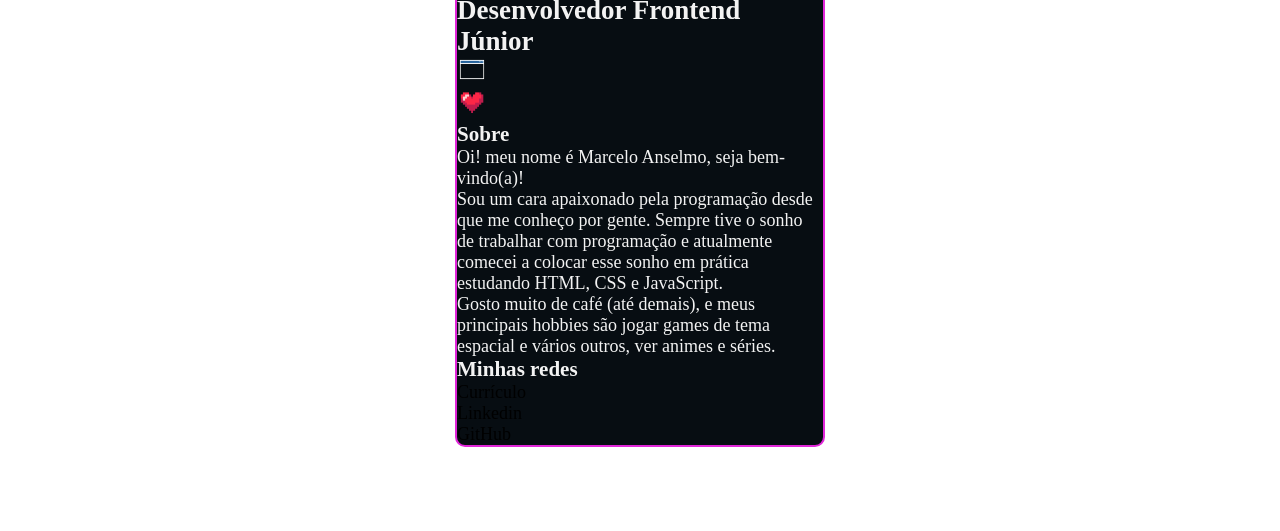
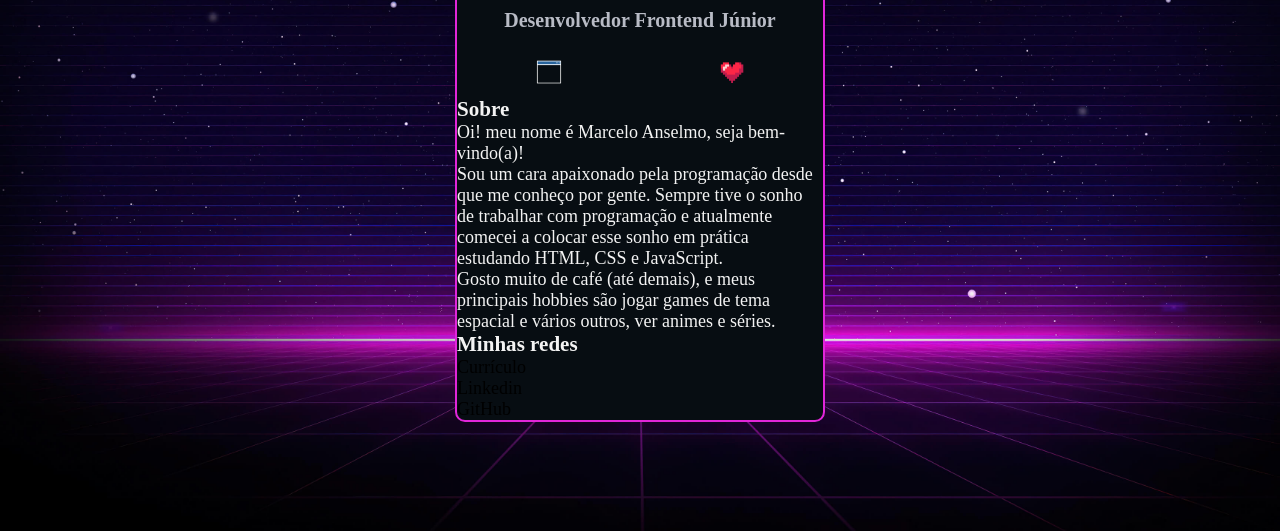
Before and after one commit to Croneydbr/projeto-mini-portfolio, a plain HTML site: page index.html in a window 1280 px wide. Shown: the part 269-800 px from the top of the page. Drawn offline with Linux system fonts and the light colour scheme.

Commit message:
card css style added

```diff
--- a/src/img/css/estilo.css
+++ b/src/img/css/estilo.css
@@ -1,5 +1,5 @@
 body{
-    background-image: url(src/img/fundo-site.jpg);
+    background-image: url(../fundo-site.jpg);
     background-repeat: no-repeat;
     background-size: cover;
     background-position: center;
@@ -21,9 +21,6 @@ body{
     border-radius: 10px;
 }
 
-.window img{
-    width: 30px;
-}
 
 .card .personalInfo{
     padding-top: 20px;
@@ -39,3 +36,32 @@ body{
     border-radius: 50px;
     border: 4px solid #02d08f;
 }
+
+.card .personalInfo .name{
+    font-size: 26px;
+}
+
+.card .personalInfo .office{
+    font-size: 20px;
+    color: #b8bbc5;
+}
+
+.card .content{
+    margin-top: 15px;
+}
+
+.card .windows{
+    display: flex;
+}
+
+.card .windows .window{
+    width: 50%;
+    display: flex;
+    justify-content: center;
+    padding: 10px 0;
+    cursor: pointer;
+}
+
+.card .window img{
+    width: 30px;
+}
```
